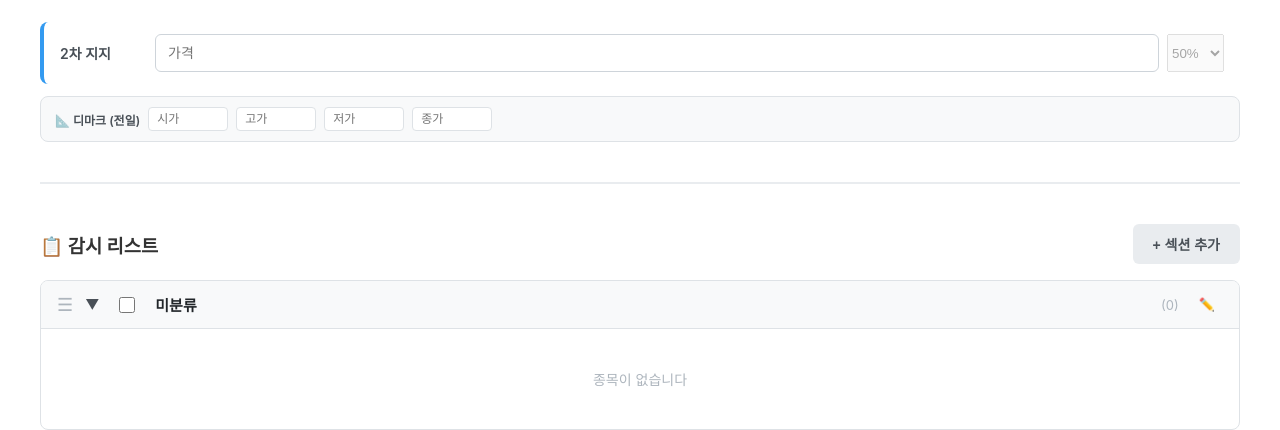
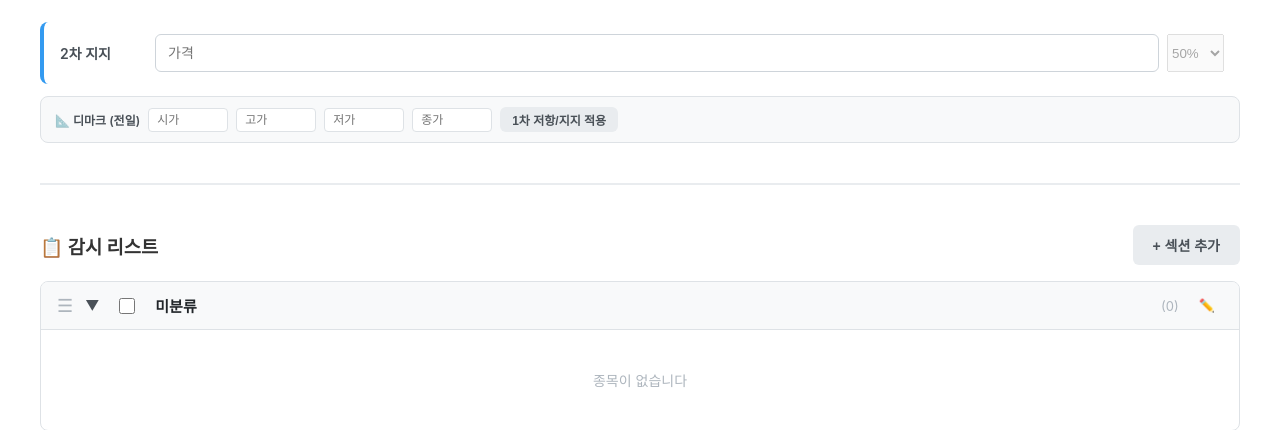
Before and after one commit to Together-msim/newkiwoom, a Flask app: page / in a window 1280 px wide. Shown: the part 998-1428 px from the top of the page. Run offline with Flask 3, Linux system fonts and the light colour scheme; data that the repository does not hold is empty.

Commit message:
Re-add demark apply button to UI (1차 저항/지지 적용)
Co-Authored-By: Claude Sonnet 4.6 <noreply@anthropic.com>

```diff
--- a/templates/index.html
+++ b/templates/index.html
@@ -414,6 +414,7 @@
                             <input type="number" id="demarkHigh"  placeholder="고가"  style="width:80px;padding:4px 8px;border:1px solid #dee2e6;border-radius:4px;font-size:12px;">
                             <input type="number" id="demarkLow"   placeholder="저가"  style="width:80px;padding:4px 8px;border:1px solid #dee2e6;border-radius:4px;font-size:12px;">
                             <input type="number" id="demarkClose" placeholder="종가"  style="width:80px;padding:4px 8px;border:1px solid #dee2e6;border-radius:4px;font-size:12px;">
+                            <button type="button" class="btn btn-secondary" style="padding:4px 12px;font-size:12px;" onclick="calcAndFillDemark()">1차 저항/지지 적용</button>
                             <span id="demarkResult" style="font-size:11px;color:#868e96;"></span>
                         </div>
 
```
